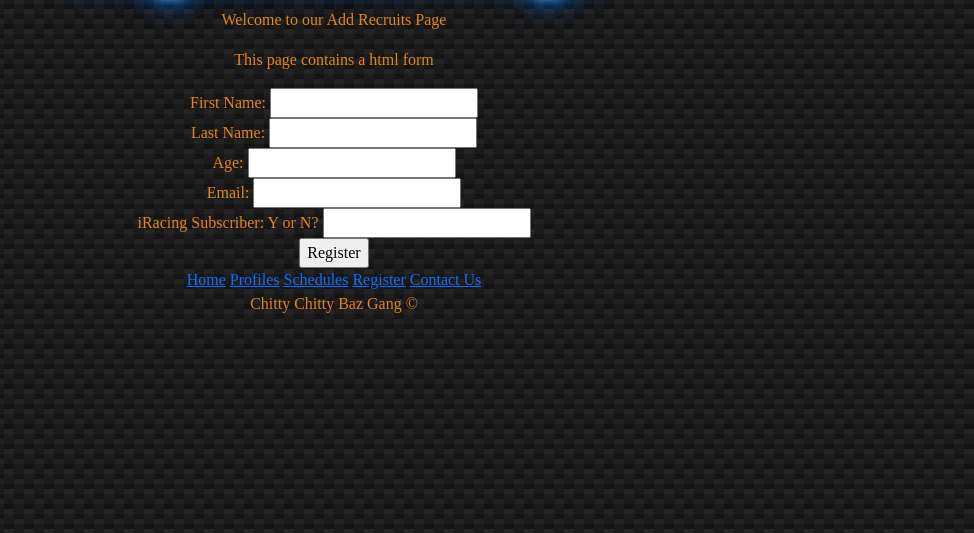
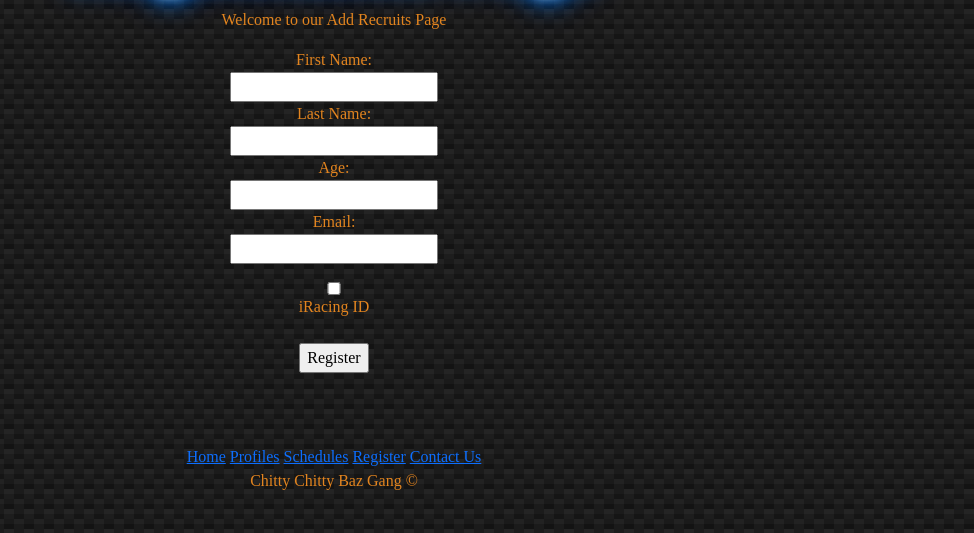
Before and after one commit to SteveReade182/ccbg_project, a Flask app: page /register in a window 1280 px wide. Shown: the part 146-679 px from the top of the page, without its empty margins (306-1280 px from the left). Run offline with Flask 2, Linux system fonts and the light colour scheme.

```diff
--- a/application/templates/recruits.html
+++ b/application/templates/recruits.html
@@ -1,22 +1,40 @@
 {% extends "layout.html" %}
 {% block body_content %}
     <p>Welcome to our Add Recruits Page</p>
-    <p>This page contains a html form</p>
+
         <div class='form'>
             <form method='POST' action=''>
-                {{ form.hidden_tag() }}
-                {{ form.firstname.label }} {{ form.firstname }}
+             <div class="container">
+                 <div class="row">
+                     {{ form.hidden_tag() }}
+
+                <div col> {{ form.firstname.label }}</div> <div col>{{ form.firstname }}</div>
+                     <br>
+
+                <div col>{{ form.surname.label }} </div> <div col>{{ form.surname }}</div>
                 <br>
-                {{ form.surname.label }} {{ form.surname }}
+
+                 <div col>{{ form.age.label }} </div> <div col>{{ form.age }}</div>
                 <br>
-                {{ form.age.label }} {{ form.age }}
+
+                <div col>{{ form.email.label }}</div> <div col> {{ form.email }}</div>
                 <br>
-                {{ form.email.label }} {{ form.email }}
+                     <br>
+
+               <input type="checkbox" id="iracing" name="iracing">
+               <label for="iracing">iRacing ID</label>
+
                 <br>
-                {{ form.iracing_id.label }} {{ form.iracing_id }}
-                <br>
-                {{ form.submit }}
+                     <br>
+                     <div col> {{ form.submit }}</div>
+
+
             {{ message }}
+                  </div>
+                </div>
             </form>
         </div>
+<br>
+<br>
+<br>
 {% endblock %}
```
